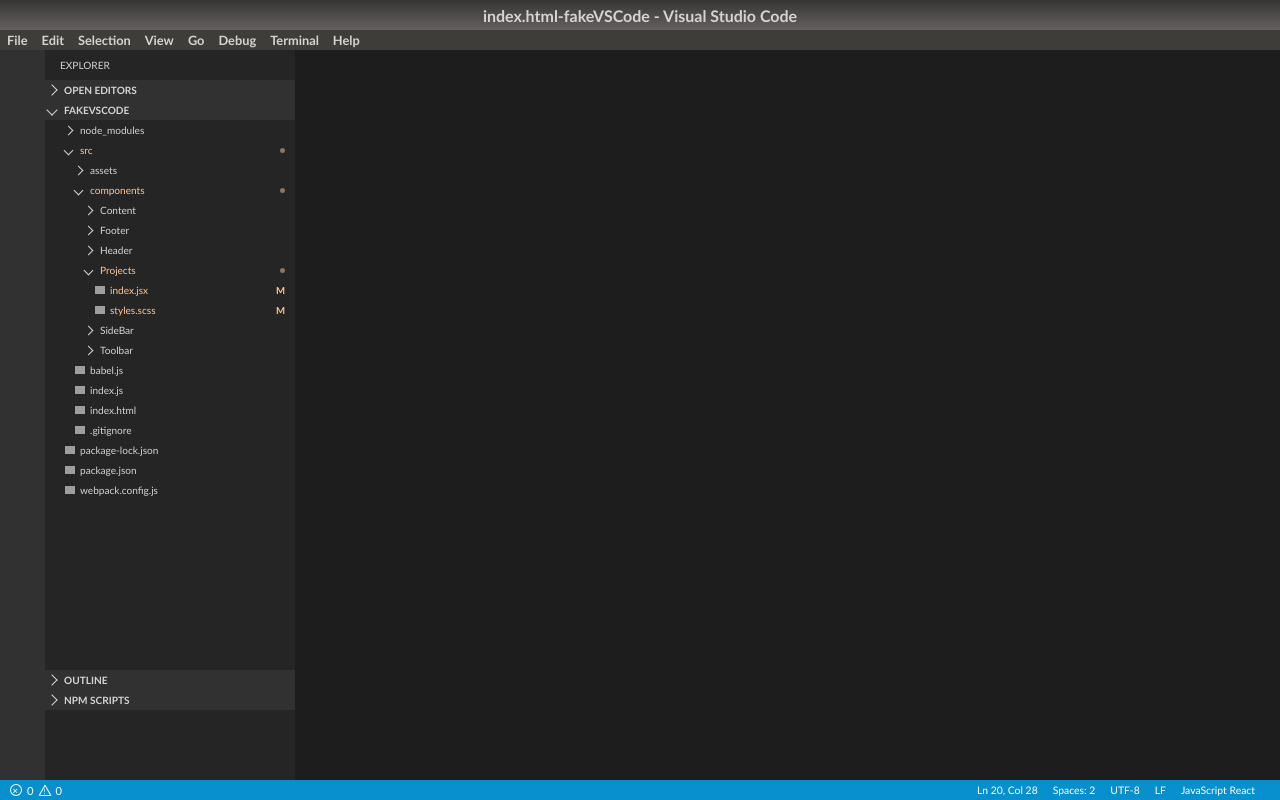
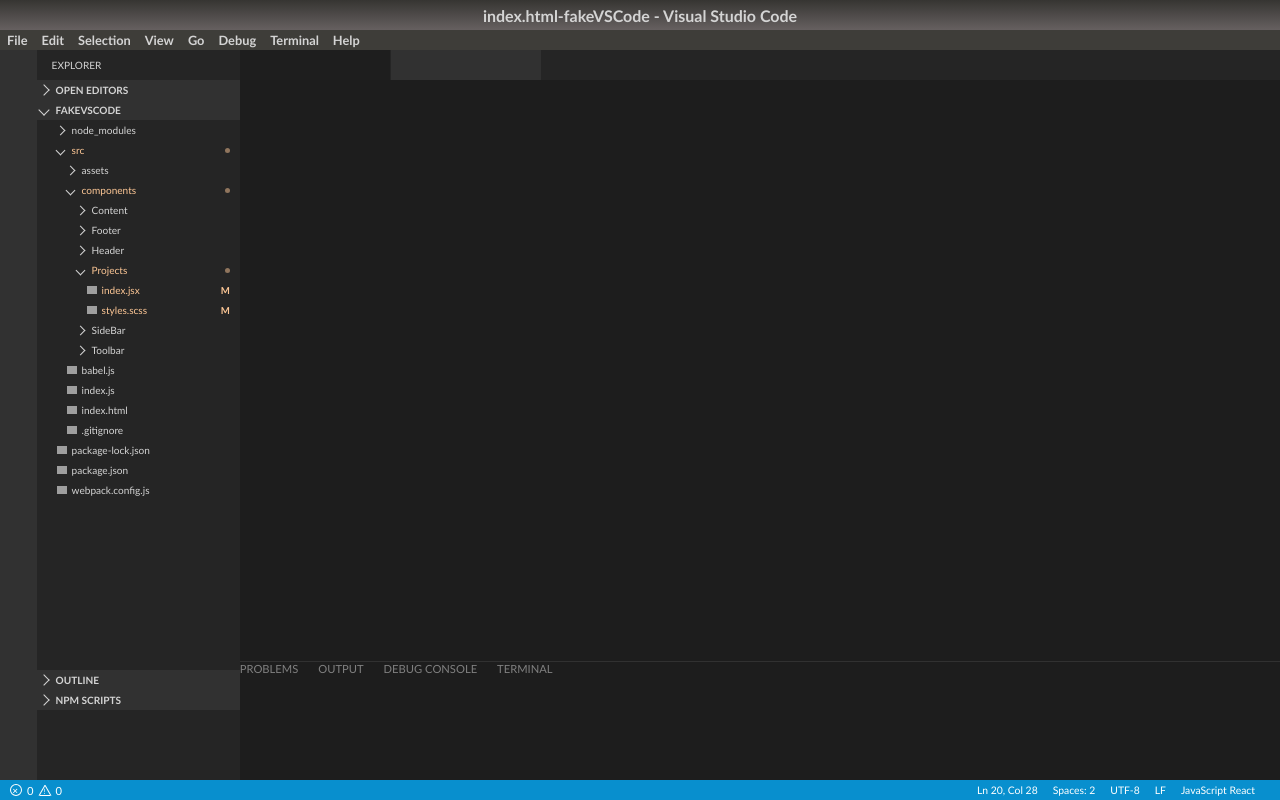
Before and after one commit to AdiKub/fakeVScode, a React app: page / in a window 1280 px wide. Built offline with nearby package versions, Linux system fonts and the light colour scheme; grey boxes are pictures that could not be loaded.

Commit message:
finished editor tabs

```diff
--- a/src/components/Content/index.jsx
+++ b/src/components/Content/index.jsx
@@ -1,6 +1,9 @@
 import React from 'react'
+
 import SideBar from '../SideBar'
-
+import OpenFileEditor from '../OpenFileEditor'
+import OpenFileName from '../OpenFileName'
+import Terminal from '../Terminal'
 import './styles.scss';
 
 const Content = () => {
@@ -10,6 +13,11 @@
       <div className='activity-bar'>
       </div>
       <SideBar />
+      <div className='content-editor-area'>
+        <OpenFileName />
+        <OpenFileEditor />
+        <Terminal />
+      </div>
     </div>
   )
 }
--- a/src/components/Content/styles.scss
+++ b/src/components/Content/styles.scss
@@ -6,6 +6,12 @@
   display: flex;
   flex: 1 1 auto;
   background-color: #1d1d1d;
+
+  &-editor-area {
+    display: flex;
+    flex-direction: column;
+    width: 100%;
+  }
 }
 
 .activity-bar {
--- /dev/null
+++ b/src/components/OpenFileEditor/index.jsx
@@ -0,0 +1,13 @@
+import React from 'react'
+
+import './styles.scss';
+
+const OpenFileEditor = () => {
+
+  return (
+    <div className="open-file-editor">
+
+    </div>
+  )
+}
+export default OpenFileEditor
--- /dev/null
+++ b/src/components/OpenFileEditor/styles.scss
@@ -0,0 +1,7 @@
+@import '../../assets/styles/variables';
+@import '../../assets/styles/mixins';
+
+.open-file-editor {
+  height: 100%;
+  flex: 1 1 auto;
+}
--- /dev/null
+++ b/src/components/OpenFileName/index.jsx
@@ -0,0 +1,16 @@
+import React from 'react'
+
+import './styles.scss';
+
+const OpenFileName = () => {
+
+  return (
+    <div className="open-file-name">
+      <div className="open-file-name-file file-selected">
+      </div>
+      <div className="open-file-name-file file-unselected">
+      </div>
+    </div>
+  )
+}
+export default OpenFileName
--- /dev/null
+++ b/src/components/OpenFileName/styles.scss
@@ -0,0 +1,28 @@
+@import '../../assets/styles/variables';
+@import '../../assets/styles/mixins';
+
+.open-file-name {
+  display: flex;
+  flex-direction: row;
+  flex-wrap: nowrap;
+  height: auto;
+  width: 100%;
+  background-color: $foldersBackground;
+
+  &-file {
+    height: 30px;
+    width: 150px;
+
+    margin-right: 1px;
+  }
+}
+
+.file {
+  &-selected {
+    background-color: $codeEditerBackground;
+  }
+
+  &-unselected {
+    background-color: $fileNameTadBackgrounf;
+  }
+}
--- a/src/components/SideBar/styles.scss
+++ b/src/components/SideBar/styles.scss
@@ -5,7 +5,6 @@
   height: 100%;
   width: 250px;
   background-color: $foldersBackground;
-
 
   &-explorer {
     @include hightCenter;
@@ -21,7 +20,6 @@
     display: flex;
     flex-direction: column;
     height: auto;
-
 
     &-title {
       font-weight: bold;
--- /dev/null
+++ b/src/components/Terminal/index.jsx
@@ -0,0 +1,25 @@
+import React from 'react'
+
+import './styles.scss';
+
+const Terminal = () => {
+
+  return (
+    <div className='terminal'>
+      <div className='terminal-tabs'>
+        <div className='terminal-tabs-names'>
+          {['problems', 'output', 'debug console', 'terminal'].map( (name) => (
+            <p
+              className='terminal-tabs_name'
+              key={name}
+            >
+              {name}
+            </p>
+          ))}
+        </div>
+
+      </div>
+    </div>
+  )
+}
+export default Terminal
--- /dev/null
+++ b/src/components/Terminal/styles.scss
@@ -0,0 +1,24 @@
+@import '../../assets/styles/variables';
+@import '../../assets/styles/mixins';
+
+.terminal {
+  height: 150px;
+  width: 100%;
+  border-top: 1px solid $fileNameTadBackgrounf;
+  display: flex;
+
+  &-tabs {
+
+    &-names {
+      display: flex;
+      width: auto;
+    }
+
+    &_name {
+      color: gray;
+      text-transform: uppercase;
+      margin-right: 20px;
+      font-size: 0.7em;
+    }
+  }
+}
--- a/src/index.html
+++ b/src/index.html
@@ -4,11 +4,9 @@
   <meta charset="UTF-8">
   <meta name="viewport" content="width=device-width, initial-scale=1.0">
   <meta http-equiv="X-UA-Compatible" content="ie=edge">
-  <title>Document</title>
-
+  <title>Visual Studio Code</title>
 </head>
 <body>
-  <div id="root">
-  </div>
+  <div id="root"></div>
 </body>
 </html>
```
Also changed, not shown: src/components/Projects/index.jsx (+9 -2 lines).
